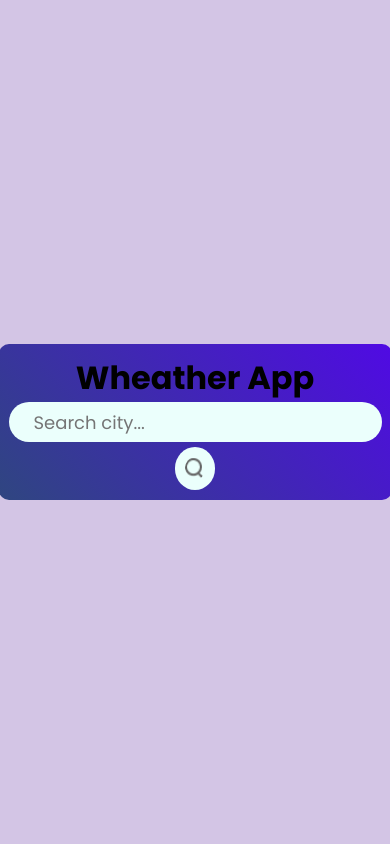
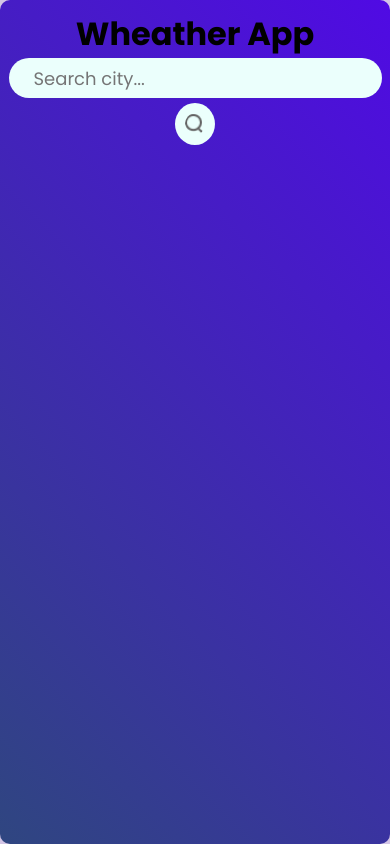
Before and after one commit to Rupesh-bhagat96/Weather-App, a React (Vite) app: page / in a window 390 px wide. Built offline with nearby package versions, Linux system fonts and the light colour scheme; no server answers.

Commit message:
css updated

```diff
--- a/src/Components/weather.css
+++ b/src/Components/weather.css
@@ -5,6 +5,7 @@
     flex-direction: column;
     align-items: center;
     background-image: linear-gradient(45deg, #2f4680, #500ae4);
+    overflow-x: hidden;
 }
 .search-bar{
     display: flex;
@@ -68,6 +69,7 @@
 @media  (max-width: 426px) {
     .container{
         padding: 10px;
+        height: 100vh;
     }
     .search-bar{
         flex-direction: column;
--- a/src/index.css
+++ b/src/index.css
@@ -13,4 +13,5 @@
   justify-content: center;
   align-items: center;
   background: #D3C5E5;
+  overflow-x: hidden;
 }
```
